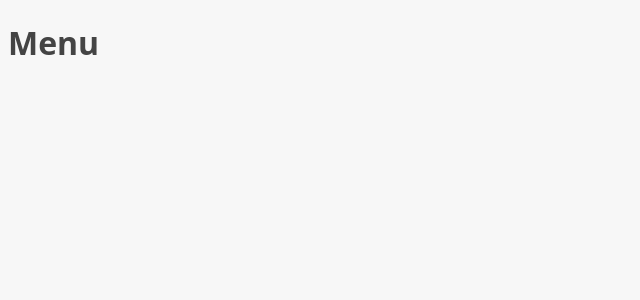
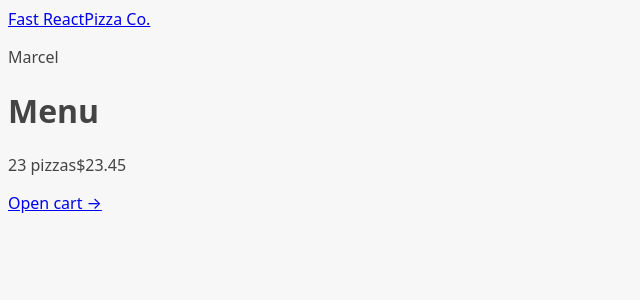
Before and after one commit to mdxramos64136/fast-react-pizza, a React (Vite) app: page /menu in a window 1280 px wide. Shown: the top 300 px of the page, without its empty margins (0-640 px from the left). Built offline with nearby package versions, Linux system fonts and the light colour scheme.

Commit message:
set AppLayout

```diff
--- a/src/features/cart/CartOverview.jsx
+++ b/src/features/cart/CartOverview.jsx
@@ -1,3 +1,5 @@
+import { Link } from "react-router-dom";
+
 function CartOverview() {
   return (
     <div>
@@ -5,7 +7,7 @@
         <span>23 pizzas</span>
         <span>$23.45</span>
       </p>
-      <a href="#">Open cart &rarr;</a>
+      <Link to="/cart">Open cart &rarr;</Link>
     </div>
   );
 }
--- /dev/null
+++ b/src/ui/AppLayout.jsx
@@ -0,0 +1,24 @@
+import { Outlet } from "react-router-dom";
+import CartOverview from "../features/cart/CartOverview";
+import Header from "./Header";
+
+function AppLayout() {
+  return (
+    <div>
+      <Header />
+      <main>
+        <Outlet />
+      </main>
+      <CartOverview />
+    </div>
+  );
+}
+
+export default AppLayout;
+
+/**
+ * <AppLayout/> is the parent route of others route in the app
+ * <Outlet/> renders the content of the nested route inside another route.
+ * It's provided by react-router-dom
+ *
+ */
--- /dev/null
+++ b/src/ui/Header.jsx
@@ -0,0 +1,12 @@
+import { Link } from "react-router-dom";
+
+function Header() {
+  return (
+    <header>
+      <Link to="/">Fast ReactPizza Co.</Link>
+      <p>Marcel</p>
+    </header>
+  );
+}
+
+export default Header;
```
Also changed, not shown: src/App.jsx (+8 -0 lines).
